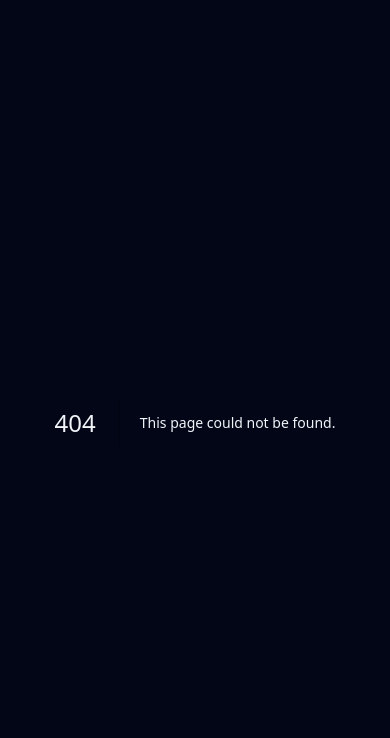
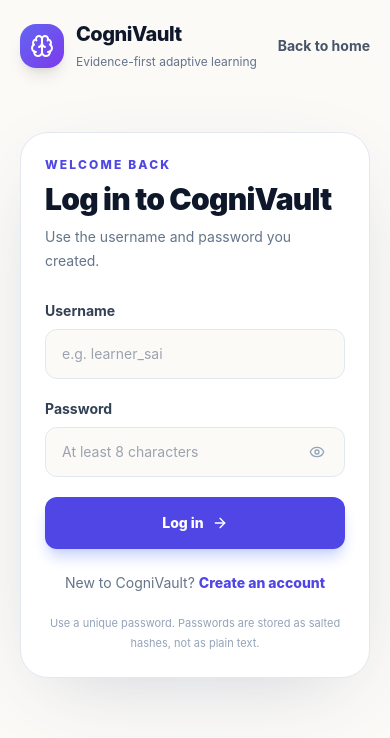
Before and after one commit to SujitSaiY2007/CogniVault, a Next.js app in the folder frontend/: page /login in a window 390 px wide. Before the commit this address had no page. Shown: the top 738 px of the page. Built offline with nearby package versions, Linux system fonts and the light colour scheme; no server answers.

Commit message:
feat(auth): add responsive username password signup and login page

```diff
--- /dev/null
+++ b/frontend/src/app/login/page.tsx
@@ -0,0 +1,57 @@
+"use client";
+
+import React, { useState } from "react";
+import Link from "next/link";
+import { useRouter, useSearchParams } from "next/navigation";
+import { Brain, Eye, EyeOff, ArrowRight, ShieldCheck } from "lucide-react";
+import { authApi } from "@/lib/api";
+
+export default function LoginPage() {
+  const router = useRouter();
+  const search = useSearchParams();
+  const [mode, setMode] = useState(search.get("mode") === "signup" ? "signup" : "login");
+  const [username, setUsername] = useState("");
+  const [password, setPassword] = useState("");
+  const [showPassword, setShowPassword] = useState(false);
+  const [busy, setBusy] = useState(false);
+  const [error, setError] = useState("");
+
+  async function submit(e: React.FormEvent) {
+    e.preventDefault(); setError(""); setBusy(true);
+    try {
+      const session = mode === "signup" ? await authApi.signup(username.trim(), password) : await authApi.login(username.trim(), password);
+      window.localStorage.setItem("cognivault_session", session.access_token);
+      window.localStorage.setItem("cognivault_username", session.username);
+      window.localStorage.setItem("cognivault_learner_id", session.learner_id);
+      router.replace("/workspace");
+    } catch (err) {
+      setError(err instanceof Error ? err.message : "Unable to continue. Please try again.");
+    } finally { setBusy(false); }
+  }
+
+  return <main className="min-h-screen bg-[#fbfaf7] text-slate-900">
+    <header className="mx-auto flex max-w-7xl items-center justify-between px-5 py-5 sm:px-8">
+      <Link href="/" className="flex items-center gap-3"><span className="flex h-11 w-11 items-center justify-center rounded-2xl bg-gradient-to-br from-indigo-500 to-violet-600 text-white shadow-lg"><Brain className="h-6 w-6"/></span><span><b className="block text-xl font-extrabold tracking-tight">CogniVault</b><small className="text-xs text-slate-500">Evidence-first adaptive learning</small></span></Link>
+      <Link href="/" className="text-sm font-bold text-slate-600 hover:text-indigo-600">Back to home</Link>
+    </header>
+    <section className="mx-auto grid max-w-6xl items-center gap-12 px-5 py-10 sm:px-8 md:py-16 lg:grid-cols-2">
+      <div className="hidden lg:block">
+        <p className="inline-flex rounded-full border border-indigo-100 bg-white px-3 py-2 text-xs font-extrabold text-indigo-700">YOUR LEARNING SPACE</p>
+        <h1 className="mt-6 max-w-xl text-5xl font-black leading-tight tracking-[-.04em]">Your course material.<br/><span className="text-indigo-600">Your progress.</span><br/>Your space.</h1>
+        <p className="mt-5 max-w-lg text-lg leading-8 text-slate-600">Sign in to return to your learning workspace, or create a username to start building your own learning history.</p>
+        <div className="mt-8 flex items-center gap-3 text-sm font-semibold text-slate-600"><ShieldCheck className="h-5 w-5 text-emerald-600"/> Username and password. No email required.</div>
+      </div>
+      <div className="mx-auto w-full max-w-md rounded-[28px] border border-slate-200 bg-white p-6 shadow-[0_24px_80px_-32px_rgba(55,65,120,.25)] sm:p-9">
+        <div className="mb-7"><p className="text-xs font-extrabold uppercase tracking-[.18em] text-indigo-600">{mode === "signup" ? "Create your account" : "Welcome back"}</p><h2 className="mt-2 text-3xl font-black tracking-tight">{mode === "signup" ? "Start learning" : "Log in to CogniVault"}</h2><p className="mt-2 text-sm leading-6 text-slate-500">{mode === "signup" ? "Choose a username you can remember and a strong password." : "Use the username and password you created."}</p></div>
+        <form onSubmit={submit} className="space-y-5">
+          <div><label htmlFor="username" className="mb-2 block text-sm font-bold text-slate-700">Username</label><input id="username" autoComplete="username" required minLength={3} maxLength={32} pattern="[A-Za-z0-9_.-]+" value={username} onChange={e=>setUsername(e.target.value)} placeholder="e.g. learner_sai" className="w-full rounded-xl border border-slate-200 bg-[#fbfaf7] px-4 py-3.5 text-sm outline-none transition focus:border-indigo-400 focus:ring-4 focus:ring-indigo-100"/></div>
+          <div><label htmlFor="password" className="mb-2 block text-sm font-bold text-slate-700">Password</label><div className="relative"><input id="password" type={showPassword?"text":"password"} autoComplete={mode==="signup"?"new-password":"current-password"} required minLength={8} maxLength={128} value={password} onChange={e=>setPassword(e.target.value)} placeholder="At least 8 characters" className="w-full rounded-xl border border-slate-200 bg-[#fbfaf7] px-4 py-3.5 pr-12 text-sm outline-none transition focus:border-indigo-400 focus:ring-4 focus:ring-indigo-100"/><button type="button" aria-label={showPassword?"Hide password":"Show password"} onClick={()=>setShowPassword(v=>!v)} className="absolute right-3 top-1/2 -translate-y-1/2 rounded-lg p-2 text-slate-400 hover:bg-slate-100">{showPassword?<EyeOff className="h-4 w-4"/>:<Eye className="h-4 w-4"/>}</button></div></div>
+          {error && <p role="alert" className="rounded-xl border border-rose-100 bg-rose-50 px-4 py-3 text-sm font-medium text-rose-700">{error}</p>}
+          <button disabled={busy} type="submit" className="flex w-full items-center justify-center gap-2 rounded-xl bg-indigo-600 px-5 py-4 text-sm font-extrabold text-white shadow-lg shadow-indigo-200 transition hover:bg-indigo-700 disabled:cursor-wait disabled:opacity-60">{busy ? "Please wait…" : mode==="signup"?"Create account":"Log in"} {!busy&&<ArrowRight className="h-4 w-4"/>}</button>
+        </form>
+        <p className="mt-6 text-center text-sm text-slate-500">{mode==="signup"?"Already have an account?":"New to CogniVault?"} <button type="button" onClick={()=>{setMode(v=>v==="signup"?"login":"signup");setError("");}} className="font-extrabold text-indigo-600 hover:text-indigo-800">{mode==="signup"?"Log in":"Create an account"}</button></p>
+        <p className="mt-5 text-center text-[11px] leading-5 text-slate-400">Use a unique password. Passwords are stored as salted hashes, not as plain text.</p>
+      </div>
+    </section>
+  </main>;
+}
```
